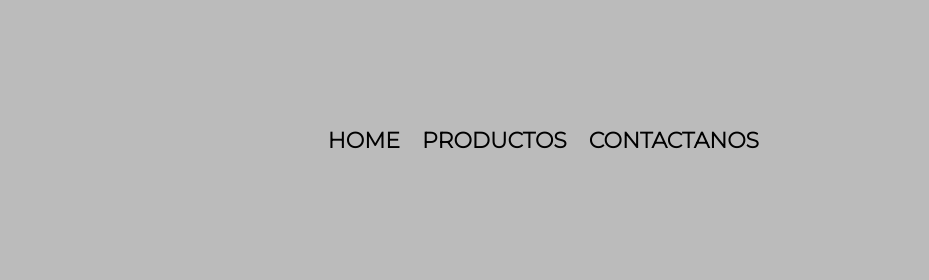
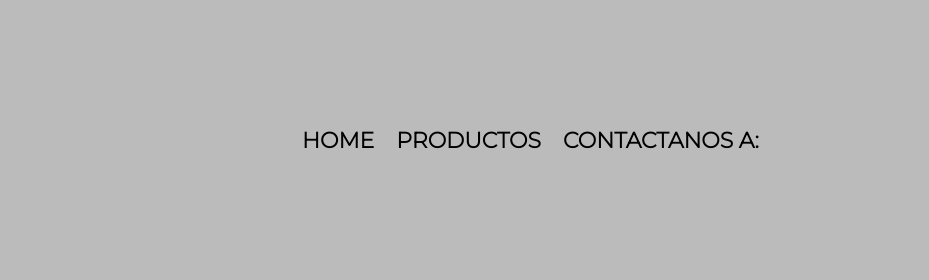
Before and after one commit to BlidaM/webpageAlura, a plain HTML site: page index.html in a window 1280 px wide. Shown: the top 280 px of the page, 351-1280 px from the left. Drawn offline with Linux system fonts and the light colour scheme.

Commit message:
menu pricipal

```diff
--- a/index.html
+++ b/index.html
@@ -19,7 +19,7 @@
                     <ul class="navegacion">
                         <li><a href="index.html">Home</a></li>
                         <li><a href="productos.html">Productos</a></li>
-                        <li><a href="contacto.html">Contactanos</a></li>
+                        <li><a href="contacto.html">Contactanos a:</a></li>
                     </ul>
                 </nav>
             </div>
```
